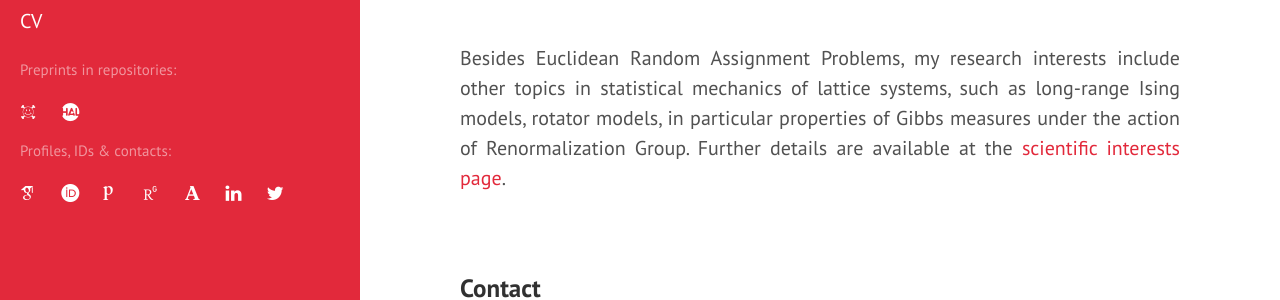
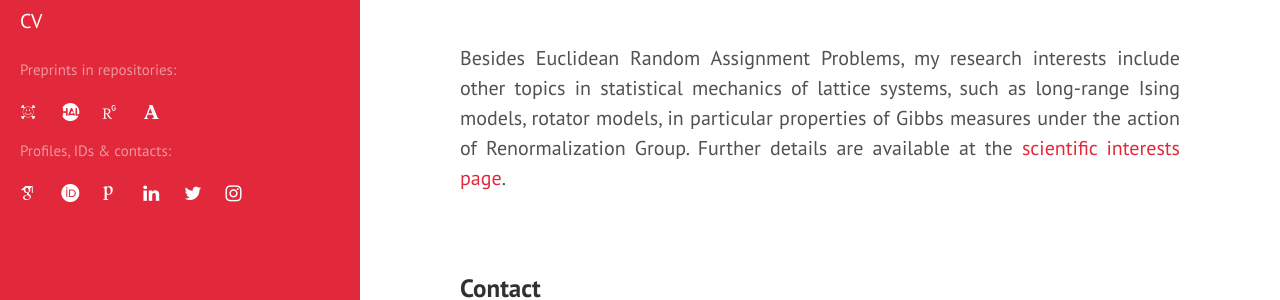
Before and after one commit to matteodachille/matteodachille.github.io, a Jekyll site: the page built from index.html, in a window 1280 px wide. Shown: the part 397-697 px from the top of the page. Built offline with Jekyll 4.4.1, drawn with Linux system fonts in a browser that asks for light colours; nearby versions of some CDN libraries; some web fonts are replaced; the list of posts is cut into pages by our own code.

Commit message:
Fixed several typos in sidebar

```diff
--- a/_config.yml
+++ b/_config.yml
@@ -17,6 +17,7 @@ tag_page: 		  tags
 categories_page:	categories
 name:             "Matteo D'Achille"
 author:           "Matteo D'Achille"
+instagram:    matteopdachille
 github:			  matteodachille
 linkedin:         matteopdachille
 researchgate:     "Matteo_Dachille"
--- a/_includes/sidebar.html
+++ b/_includes/sidebar.html
@@ -66,6 +66,25 @@
         {% endif %}
 
 
+        {% if site.researchgate %}
+             <a href="https://www.researchgate.net/profile/{{ site.researchgate }}" target="_blank">
+               <span class="fa-stack fa-lg">
+                 <i class="ai ai-researchgate ai-align-center-1x"></i>
+               </span>
+             </a>
+           {% endif %}
+
+
+     	{% if site.academia %}
+             <a href="https://unimi.academia.edu/{{ site.academia }}" target="_blank">
+               <span class="fa-stack fa-lg">
+                 <i class="ai ai-academia ai-align-center-1x"></i>
+               </span>
+             </a>
+           {% endif %}
+
+
+
       <p style="font-size:0.75rem;">Profiles, IDs & contacts: </p>
 		  <!--span>To get in touch use</span-->
 	  <!--{% if site.twitter %}
@@ -114,22 +133,6 @@
                 </a>
               {% endif %}
 
-	 {% if site.researchgate %}
-        <a href="https://www.researchgate.net/profile/{{ site.researchgate }}" target="_blank">
-          <span class="fa-stack fa-lg">
-            <i class="ai ai-researchgate ai-align-center-1x"></i>
-          </span>
-        </a>
-      {% endif %}
-
-
-	{% if site.academia %}
-        <a href="https://unimi.academia.edu/{{ site.academia }}" target="_blank">
-          <span class="fa-stack fa-lg">
-            <i class="ai ai-academia ai-align-center-1x"></i>
-          </span>
-        </a>
-      {% endif %}
 
 
   {% if site.linkedin %}
@@ -157,6 +160,15 @@
         {% endif %}
 
 
+        {% if site.instagram %}
+           <a href="https://www.instagram.com/{{ site.instagram }}" target="_blank">
+             <span class="fa-stack fa-lg">
+               <i class="fa fa-instagram fa-align-center-1x"></i>
+             </span>
+           </a>
+         {% endif %}
+
+
 
   </div>
 	  <div class="sidebar-logo">
```
